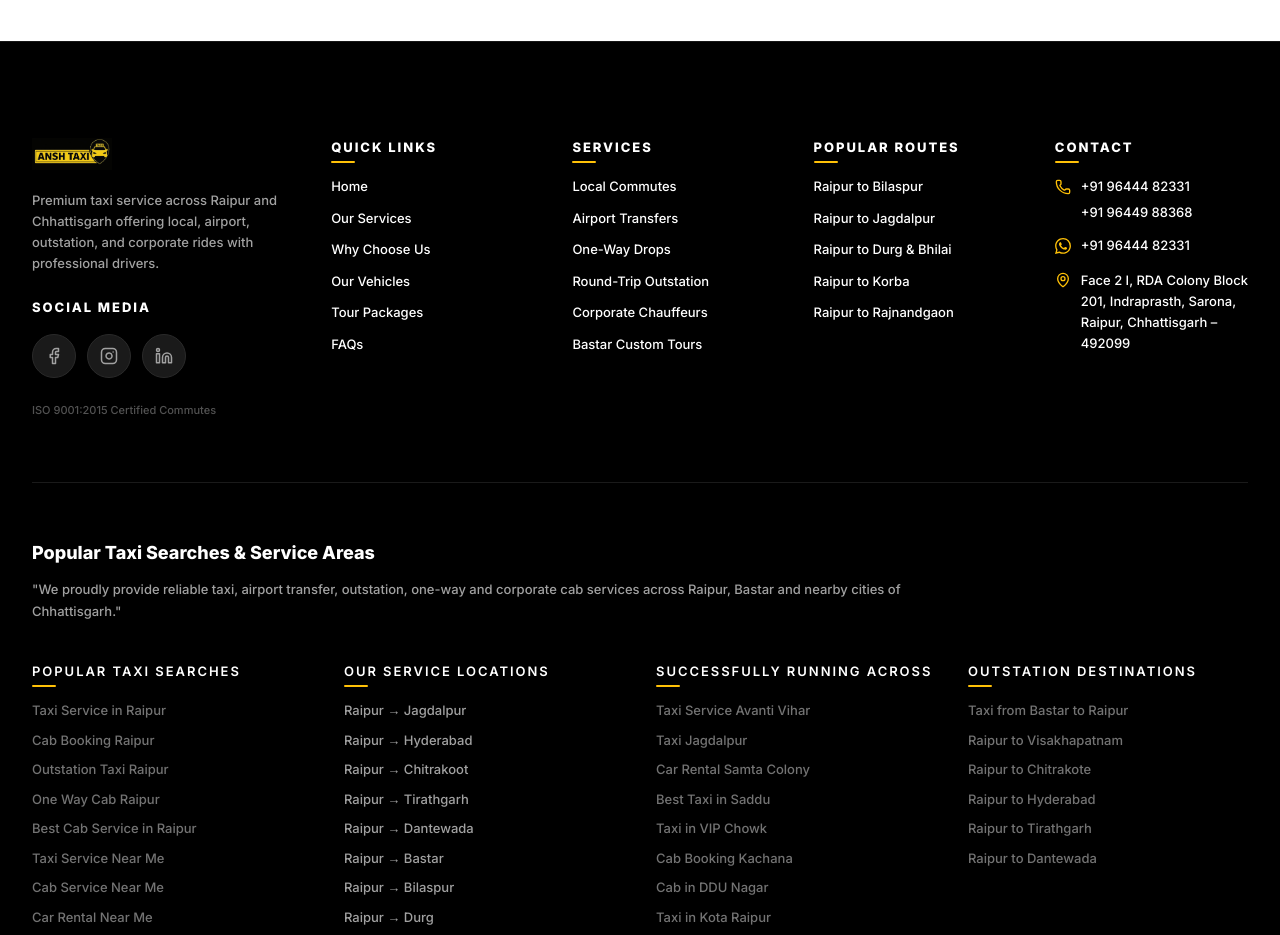
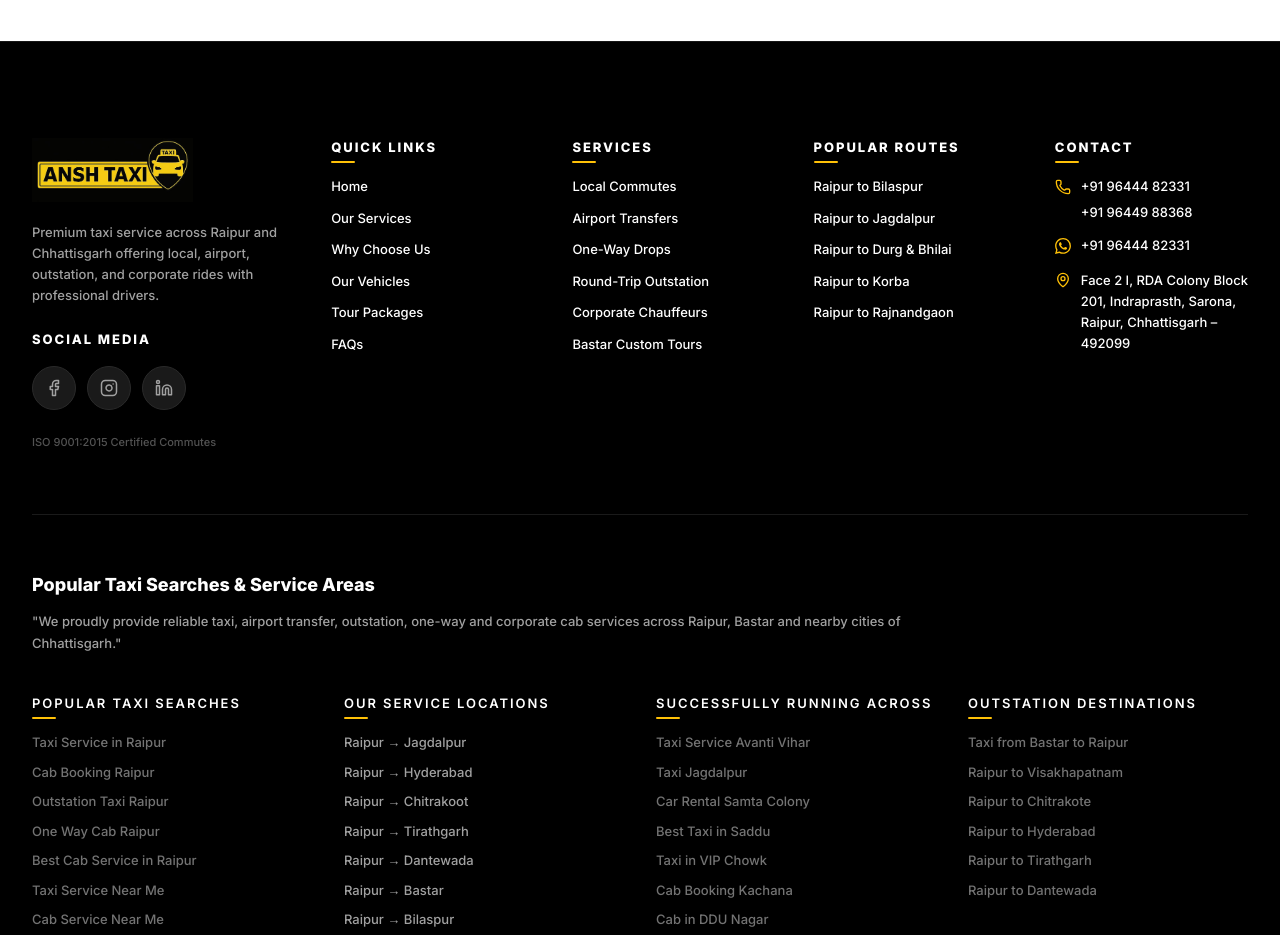
Before and after one commit to nishan1805/Ansh-Taxi, a Next.js app: page / in a window 1280 px wide. Shown: the part 8460-9395 px from the top of the page. Built offline with nearby package versions, Linux system fonts and the light colour scheme.

Commit message:
Update Footer.tsx

```diff
--- a/components/layout/Footer.tsx
+++ b/components/layout/Footer.tsx
@@ -38,13 +38,13 @@ export default function Footer() {
           {/* Column 1: Logo, Description & Social Icons */}
           <div id="footer-column-logo" className="flex flex-col items-start">
             <a href="#hero" className="inline-flex items-center gap-1.5 group focus:outline-none mb-5">
-              <Image
-                src="/images/logo/logo-footer.png"
-                alt="ANSH TAXI"
-                width={120}
-                height={32}
-                className="h-8 w-auto object-contain"
-              />
+             <Image
+               src="/images/logo/logo-footer.png"
+               alt="ANSH TAXI"
+               width={260}
+               height={72}
+               className="h-16 w-auto object-contain"
+               />
             </a>
             <p className="text-[13px] text-neutral-400 leading-relaxed font-medium max-w-[260px] mb-6">
               Premium taxi service across Raipur and Chhattisgarh offering local, airport, outstation, and corporate rides with professional drivers.
```
